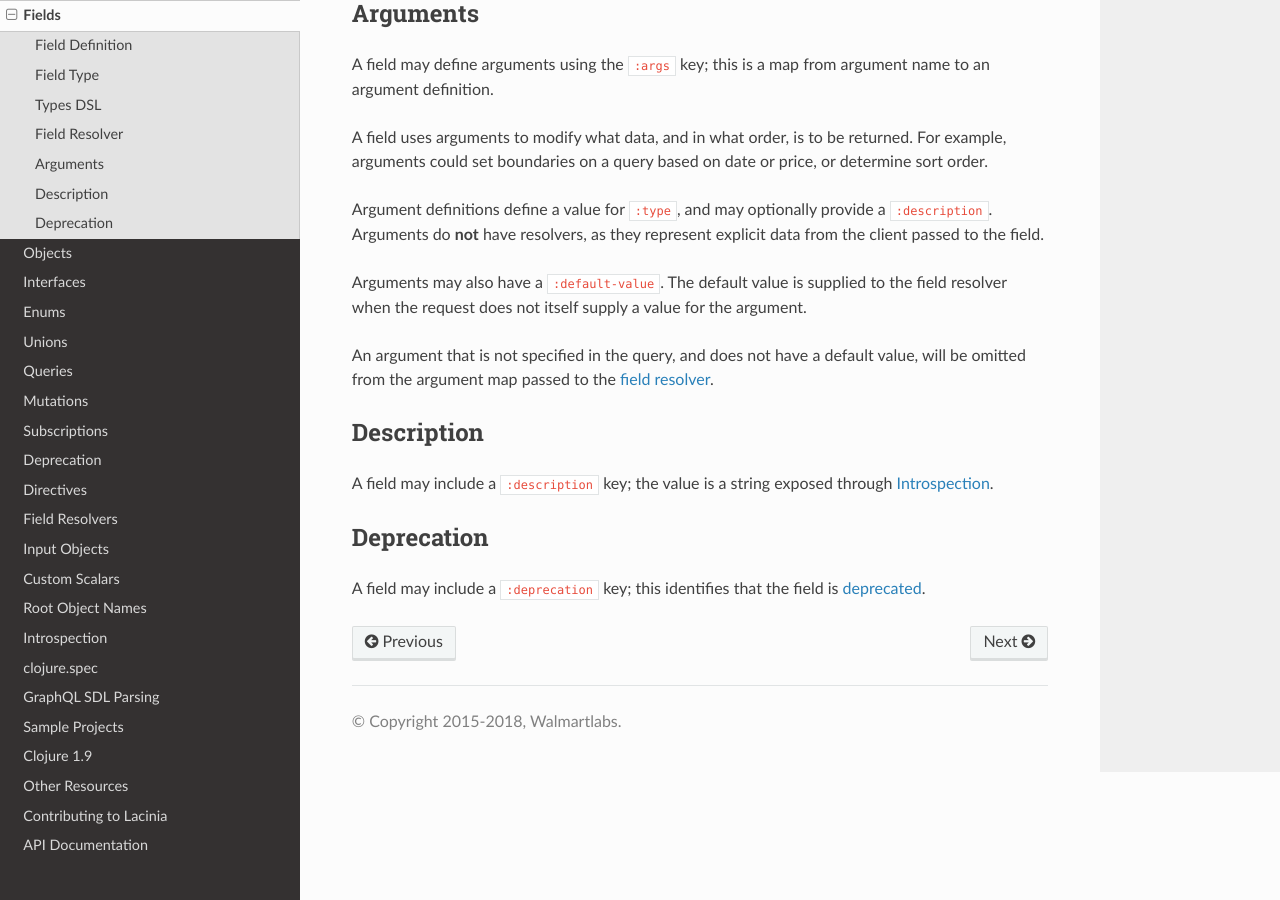
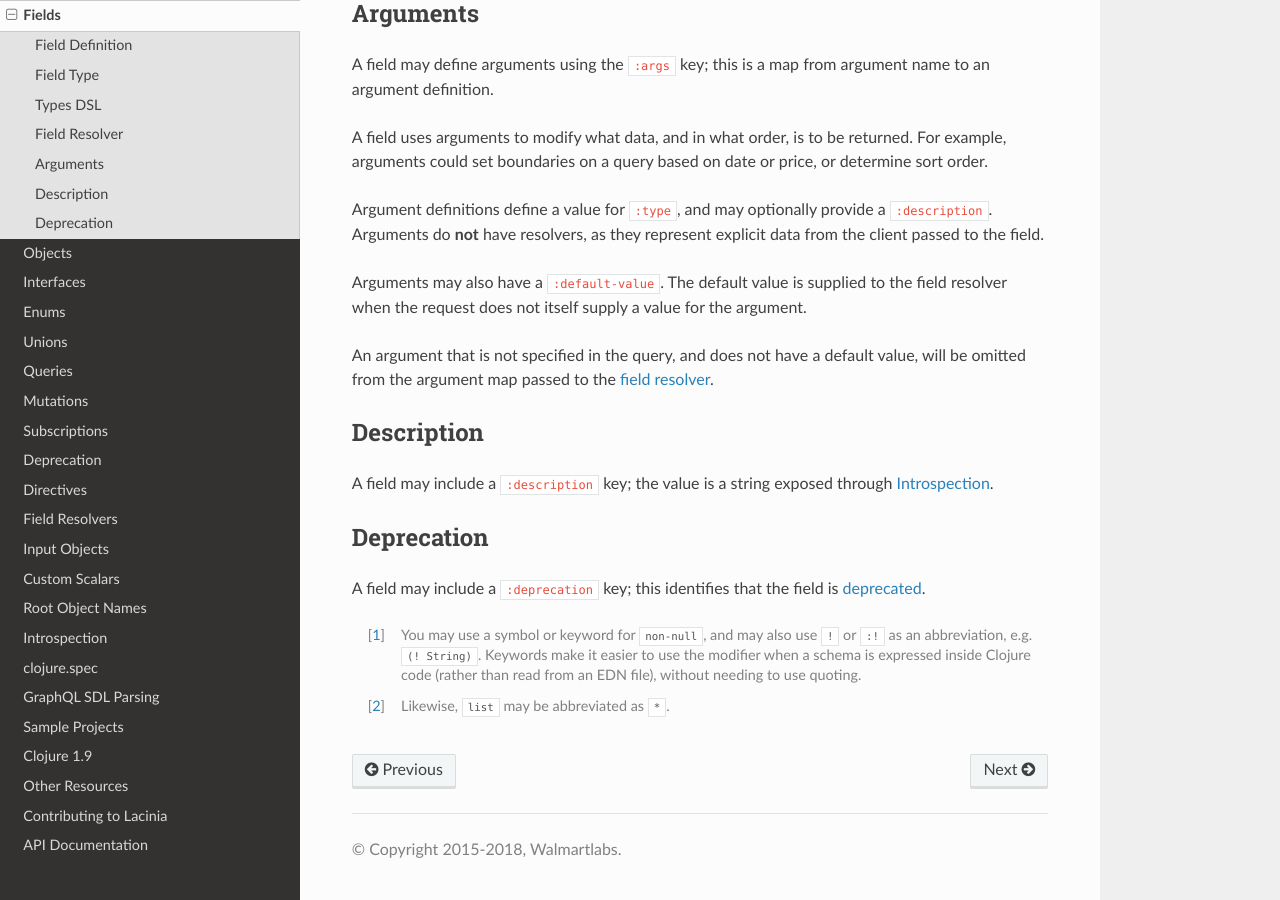
Before and after one commit to walmartlabs/lacinia, a Sphinx documentation site: the page built from docs/fields.rst, in a window 1280 px wide and 900 px high, scrolled down 1809 px. Built offline with Sphinx 7.4.7 and the Read the Docs theme 2.0.0, drawn with Linux system fonts in a browser that asks for light colours.

Commit message:
Allow keywords or symbols for modifiers, and * and ! as abbreviations

```diff
--- a/docs/fields.rst
+++ b/docs/fields.rst
@@ -38,8 +38,8 @@ In the schema, a type can be:
 
 - A keyword corresponding to an object, interface, enum, or union
 - A scalar type (built in, or schema defined)
-- A non-nillable version of any of the above: ``(non-null X)``
-- A list of any of the above: ``(list X)``
+- A non-nillable version of any of the above: ``(non-null X)`` [#non-null]_
+- A list of any of the above: ``(list X)`` [#list]_
 
 The built-in scalar types:
 
@@ -125,3 +125,11 @@ Deprecation
 
 A field may include a ``:deprecation`` key; this identifies that the field
 is :doc:`deprecated <deprecation>`.
+
+
+.. [#non-null] You may use a symbol or keyword for ``non-null``, and may also use
+  ``!`` or ``:!`` as an abbreviation, e.g. ``(! String)``.
+  Keywords make it easier to use the modifier when a schema is expressed
+  inside Clojure code (rather than read from an EDN file), without needing to use quoting.
+
+.. [#list] Likewise, ``list`` may be abbreviated as ``*``.
```
Also changed, not shown: 4 other files.
